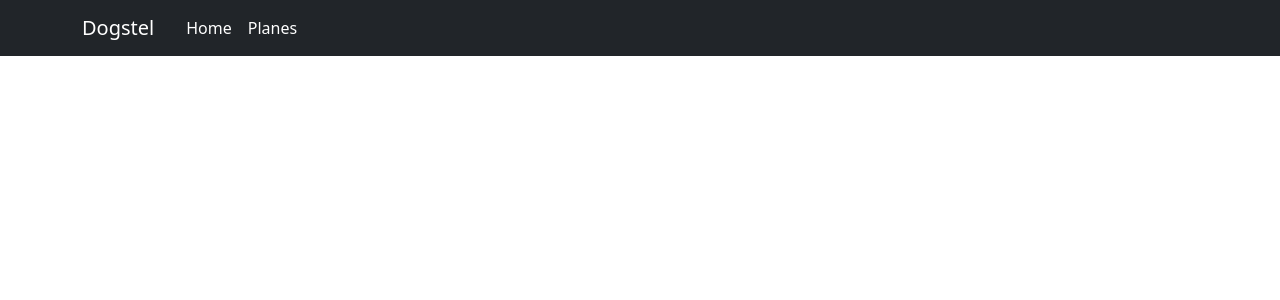
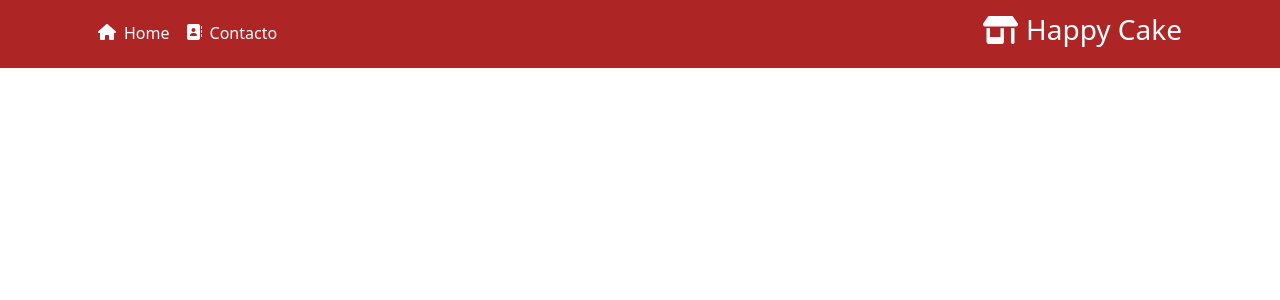
Before and after one commit to linsijiLaGuara/DL-HappyCake, a React (Vite) app in the folder happycake/: page / in a window 1280 px wide. Shown: the top 300 px of the page. Built offline with nearby package versions, Linux system fonts and the light colour scheme.

Commit message:
add: diseño inicial}

```diff
--- a/happycake/index.html
+++ b/happycake/index.html
@@ -4,7 +4,7 @@
     <meta charset="UTF-8" />
     <link rel="icon" type="image/svg+xml" href="/vite.svg" />
     <meta name="viewport" content="width=device-width, initial-scale=1.0" />
-    <title>Happy</title>
+    <title>Happy Cake SPA</title>
   </head>
   <body>
     <div id="root"></div>
--- a/happycake/package.json
+++ b/happycake/package.json
@@ -10,6 +10,9 @@
     "preview": "vite preview"
   },
   "dependencies": {
+    "@fortawesome/fontawesome-svg-core": "^6.5.1",
+    "@fortawesome/free-solid-svg-icons": "^6.5.1",
+    "@fortawesome/react-fontawesome": "^0.2.0",
     "bootstrap": "^5.3.2",
     "react": "^18.2.0",
     "react-bootstrap": "^2.10.1",
--- /dev/null
+++ b/happycake/src/components/NavBar.css
@@ -0,0 +1,21 @@
+.star-line {
+  display: flex;
+}
+
+.icon {
+  margin-right: 8px;
+}
+.iconLog{
+  margin-right: 8px;
+}
+.bg-red {
+  background-color: rgb(174, 37, 37);
+  color: white;
+}
+
+.endLogo {
+  display: flex;
+  flex-wrap: wrap;
+
+
+}
--- a/happycake/src/components/Navbar.jsx
+++ b/happycake/src/components/Navbar.jsx
@@ -1,18 +1,44 @@
-import { Container, Navbar } from "react-bootstrap";
+import { FontAwesomeIcon } from "@fortawesome/react-fontawesome";
+import {
+  faHome,
+  faAddressBook,
+  faShop,
+} from "@fortawesome/free-solid-svg-icons";
+import Nav from "react-bootstrap/Nav";
+import Navbar from "react-bootstrap/Navbar";
+import Container from "react-bootstrap/Container";
 import { Link } from "react-router-dom";
+import "./NavBar.css";
+
 const NavBar = () => {
   return (
-    <Navbar bg="dark" variant="dark">
-      <Container className="justify-content-start">
-        <Navbar.Brand>Dogstel</Navbar.Brand>
-        <Link to="/" className="text-white ms-3 text-decoration-none">
-          Home
-        </Link>
-        <Link to="/planes" className="text-white ms-3 text-decoration-none">
-          Planes
-        </Link>
+    <Navbar className="bg-red" data-bs-theme="dark">
+      <Container>
+        <Nav>
+          <Link
+            className="text-white ms-3 text-decoration-none star-line"
+            to="#home"
+          >
+            <FontAwesomeIcon icon={faHome} className="mr-2 icon" />
+            <h6 className="m-0 align-self-center">Home</h6>
+          </Link>
+          <Link
+            className="text-white ms-3 text-decoration-none star-line"
+            to="#contacto"
+          >
+            <FontAwesomeIcon icon={faAddressBook} className="mr-2 icon" />
+            <h6 className="m-0 align-self-center">Contacto</h6>
+          </Link>
+        </Nav>
+        <Navbar.Brand to="#home" className="endLogo">
+          <h3>
+            <FontAwesomeIcon icon={faShop} className="mr-2 iconLog" />
+          </h3>
+          <h3>Happy Cake </h3>
+        </Navbar.Brand>
       </Container>
     </Navbar>
   );
 };
+
 export default NavBar;
```
Also changed, not shown: happycake/src/main.jsx (+6 -5 lines), 1 other file (tests, documents, lock files or other folders).
